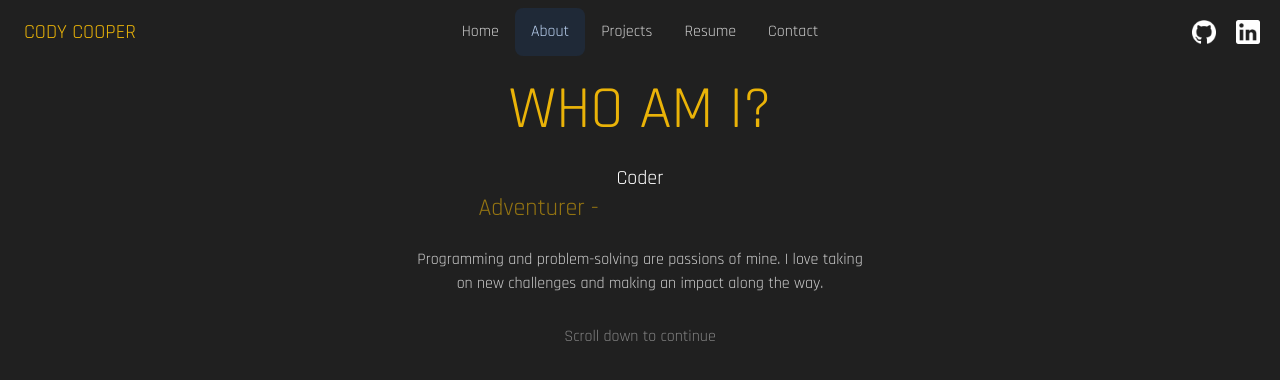
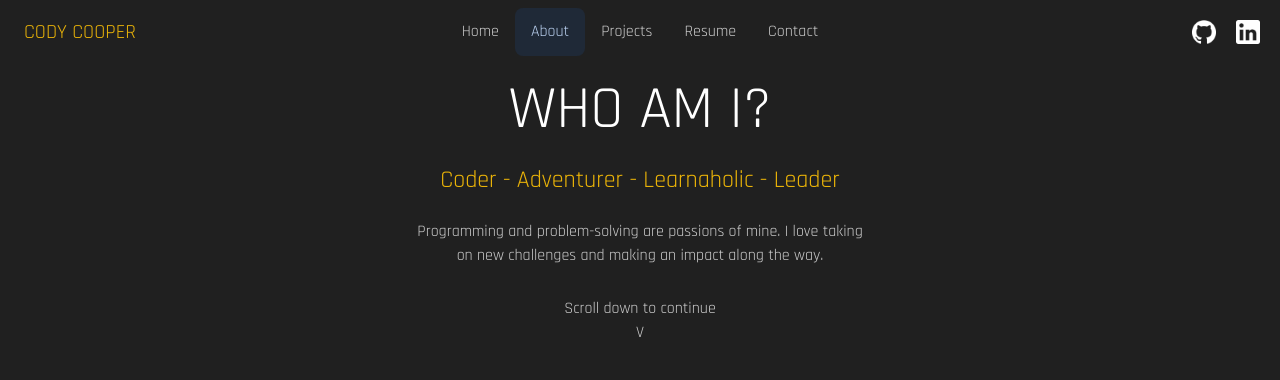
Before and after one commit to Ccooper9893/PortfolioV3, a React (Create React App) app: page / in a window 1280 px wide. Both pictures are taken after a click on the button "About". Shown: the top 380 px of the page. Built offline with nearby package versions, Linux system fonts and the light colour scheme.

Commit message:
Installed Framer-motion. Testing animations on the about page

```diff
--- a/package.json
+++ b/package.json
@@ -7,6 +7,7 @@
     "@testing-library/react": "^13.4.0",
     "@testing-library/user-event": "^13.5.0",
     "daisyui": "^2.51.3",
+    "framer-motion": "^10.2.4",
     "react": "^18.2.0",
     "react-dom": "^18.2.0",
     "react-scripts": "5.0.1",
--- a/src/components/pages/About.js
+++ b/src/components/pages/About.js
@@ -1,6 +1,6 @@
 import React from "react";
 import '../styles/transitions.css';
-import Fade from 'react-reveal/Fade';
+import { motion } from "framer-motion"
 
 export default function About() {
     return (
@@ -9,17 +9,23 @@ export default function About() {
                 <div className="hero bg-base-200 h-4/5">
                     <div className="hero-content text-center w-full">
                         <div className="max-w-md">
-                            <h1 className="text-6xl text-yellow-500 fade-in-2">WHO AM I?</h1>
+                        {/* <motion.div
+                            initial={{ y: -300 }}
+                            animate={{ y: 0 }}
+                            transition={{ duration: 0.8 }}
+                        > */}
+                            <h1 className="text-6xl text-white">WHO AM I?</h1>
+                            {/* </motion.div> */}
                             <p className="py-6 text-xl fade-in-3 text-white">
-                                <Fade left>Coder</Fade>
-                                <span className="text-yellow-500 text-2xl fade-in-4">Adventurer - </span>
-                                <span className="text-yellow-500 text-2xl fade-in-5">Learnaholic - </span>
-                                <span className="text-yellow-500 text-2xl fade-in-6">Leader</span>
+                                <span className="text-yellow-500 text-2xl">Coder - </span>
+                                <span className="text-yellow-500 text-2xl">Adventurer - </span>
+                                <span className="text-yellow-500 text-2xl">Learnaholic - </span>
+                                <span className="text-yellow-500 text-2xl">Leader</span>
                             </p>
                             <p>Programming and problem-solving are passions of mine. I love taking on new challenges and making an impact along the way.</p>
                             <div className="animate-bounce mt-10">
-                                <p className="fade-in-4">Scroll down to continue</p>
-                                <p className="fade-in-5">V</p>
+                                <p>Scroll down to continue</p>
+                                <p>V</p>
                             </div>
                         </div>
                     </div>
```
Also changed, not shown: 1 other file (tests, documents, lock files or other folders).
